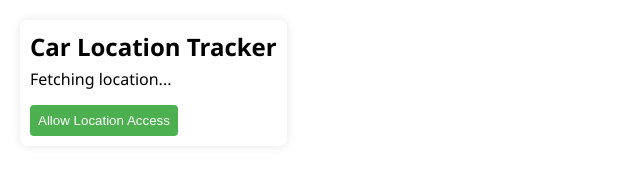
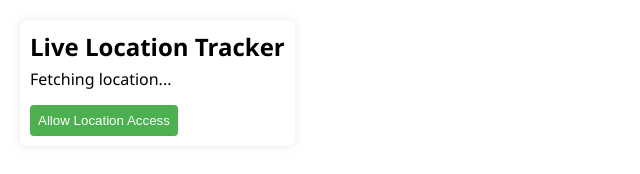
Before and after one commit to hasnainraza1212/live-location-tracking-with-leaflet, a plain HTML site: page index.html in a window 1280 px wide. Shown: the whole page, without its empty margins (0-640 px from the left). Drawn offline with nearby package versions, Linux system fonts and the light colour scheme.

Commit message:
Update index.html

```diff
--- a/index.html
+++ b/index.html
@@ -4,7 +4,7 @@
 <head>
     <meta charset="UTF-8">
     <meta name="viewport" content="width=device-width, initial-scale=1.0">
-    <title>Car Location Tracker</title>
+    <title>Live Location Tracker</title>
     <link rel="stylesheet" href="https://unpkg.com/leaflet/dist/leaflet.css" />
     <style>
         body {
@@ -57,7 +57,7 @@
 <body>
     <div id="map"></div>
     <div id="location-info">
-        <h1>Car Location Tracker</h1>
+        <h1>Live Location Tracker</h1>
         <p id="location">Fetching location...</p>
         <button id="request-permission" onclick="requestPermission()">Allow Location Access</button>
     </div>
```
